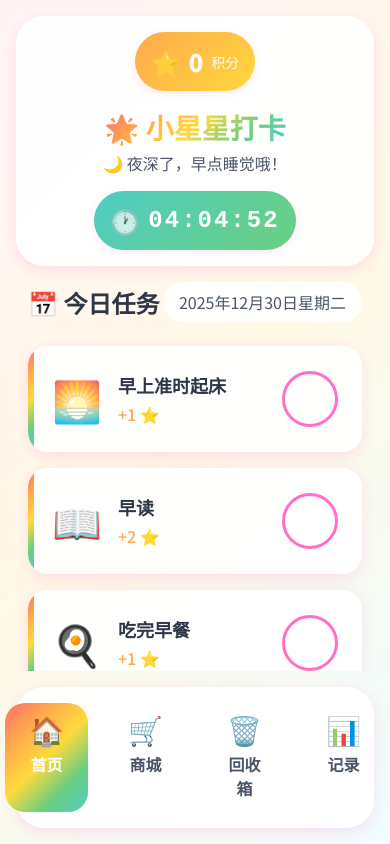
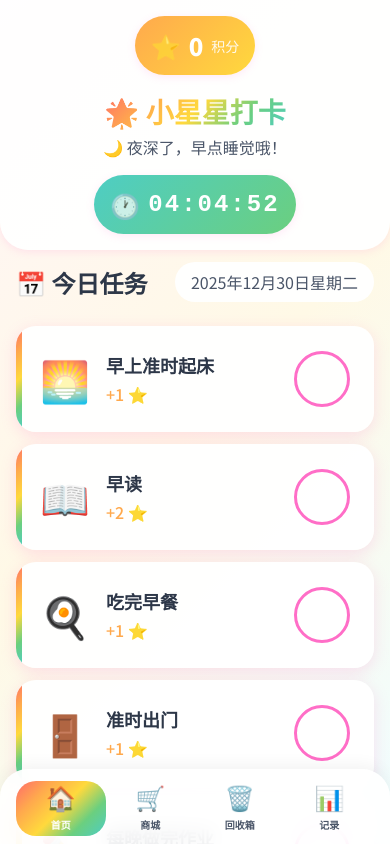
Before and after one commit to Huangdisen/kids-checkin-app, a plain HTML site: page index.html in a window 390 px wide. Drawn offline with nearby package versions, Linux system fonts and the light colour scheme; no server answers.

Commit message:
📱 UX: Mobile immersion layout with fixed bottom nav

```diff
--- a/styles.css
+++ b/styles.css
@@ -1813,3 +1813,79 @@ body {
     50% { transform: scale(1.1); box-shadow: 0 0 20px rgba(255, 169, 77, 0.6); }
     100% { transform: scale(1); box-shadow: 0 0 0 rgba(255, 169, 77, 0); }
 }
+
+/* ===================================
+   移动端布局优化 (iPhone 沉浸式)
+   =================================== */
+@media (max-width: 768px) {
+    .app-container {
+        padding: 0;
+        height: 100dvh;
+    }
+
+    .header {
+        border-radius: 0 0 var(--radius-lg) var(--radius-lg);
+        margin-bottom: var(--space-sm);
+        padding: var(--space-md);
+        box-shadow: var(--shadow-sm);
+    }
+
+    /* 内容区域优化 - 去除两侧留白 */
+    .main-content {
+        padding: 0 var(--space-md) 100px var(--space-md); /* 底部留出导航栏空间 */
+    }
+
+    .tasks-container {
+        grid-template-columns: 1fr; /* 强制单列 */
+        gap: var(--space-sm);
+    }
+
+    .shop-container {
+        grid-template-columns: repeat(auto-fill, minmax(140px, 1fr)); /* 两列展示 */
+        gap: var(--space-sm);
+    }
+
+    /* 底部导航栏 - 固定贴底 */
+    .bottom-nav {
+        position: fixed;
+        bottom: 0;
+        left: 0;
+        right: 0;
+        margin: 0;
+        border-radius: var(--radius-lg) var(--radius-lg) 0 0;
+        padding-top: var(--space-sm);
+        /* 适配 iPhone 底部安全区 */
+        padding-bottom: calc(var(--space-xs) + env(safe-area-inset-bottom));
+        background: rgba(255, 255, 255, 0.9);
+        backdrop-filter: blur(10px);
+        -webkit-backdrop-filter: blur(10px);
+        box-shadow: 0 -4px 16px rgba(0, 0, 0, 0.05);
+        z-index: 100;
+        justify-content: space-around;
+        gap: 0;
+    }
+
+    .nav-btn {
+        padding: 4px;
+        flex: 1;
+    }
+
+    .nav-icon {
+        font-size: 24px;
+    }
+
+    .nav-label {
+        font-size: 10px;
+    }
+
+    /* 弹窗优化 */
+    .modal-content {
+        width: 100%;
+        border-radius: var(--radius-lg) var(--radius-lg) 0 0;
+        position: fixed;
+        bottom: 0;
+        max-width: none;
+        animation: slideInUp 0.3s ease;
+        padding-bottom: calc(var(--space-lg) + env(safe-area-inset-bottom));
+    }
+}
```
